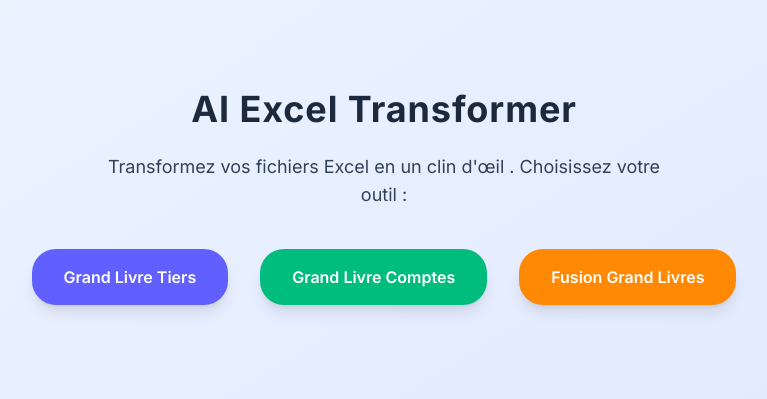
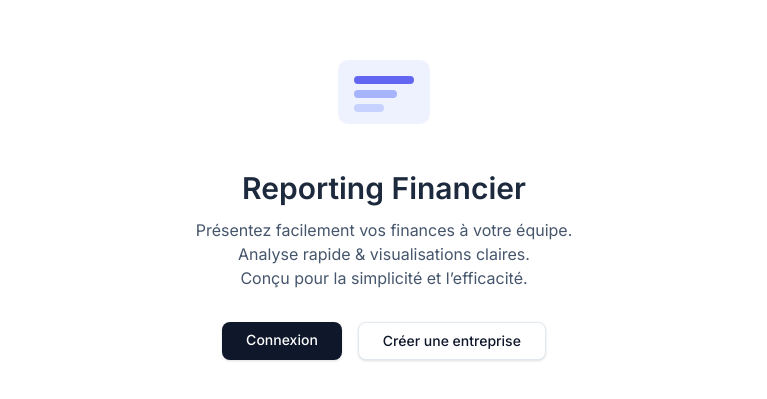
Before and after one commit to AngeKano/repfi, a Next.js app: page / in a window 1280 px wide. Shown: the part 203-602 px from the top of the page, without its empty margins (256-1023 px from the left). Built offline with nearby package versions, Linux system fonts and the light colour scheme.

Commit message:
refactor(page): Update homepage layout and styling. Change title to "Reporting Financier", enhance description, and replace call-to-action buttons for user authentication. Add illustration for improved visual appeal.

```diff
--- a/app/page.tsx
+++ b/app/page.tsx
@@ -2,43 +2,49 @@ import React from "react";
 
 export default function Home() {
   return (
-    <main className="min-h-screen flex flex-col justify-center items-center bg-gradient-to-br from-blue-50 to-indigo-100 overflow-hidden">
-      <h1 className="text-4xl font-bold mb-6 tracking-wide text-slate-800 animate-fadeInDown">
-        AI Excel Transformer
+    <main className="min-h-screen bg-white flex flex-col items-center justify-center px-4">
+      {/* Illustration */}
+      <div className="mb-4">
+        <svg
+          width="120"
+          height="120"
+          viewBox="0 0 120 120"
+          aria-hidden="true"
+          className="mx-auto"
+        >
+          <rect x="14" y="26" width="92" height="64" rx="10" fill="#EEF2FF" />
+          <rect x="30" y="42" width="60" height="8" rx="4" fill="#6366f1" />
+          <rect x="30" y="56" width="43" height="8" rx="4" fill="#a5b4fc" />
+          <rect x="30" y="70" width="30" height="8" rx="4" fill="#c7d2fe" />
+        </svg>
+      </div>
+      {/* Title */}
+      <h1 className="text-3xl font-semibold text-slate-800 mb-3 text-center">
+        Reporting Financier
       </h1>
-      <p className="text-lg text-slate-700 mb-10 text-center max-w-xl animate-fadeIn">
-        Transformez vos fichiers Excel en un clin d'œil . Choisissez votre outil
-        :
+      {/* Description */}
+      <p className="text-slate-600 text-center mb-8 max-w-md">
+        Présentez facilement vos finances à votre équipe.
+        <br />
+        Analyse rapide & visualisations claires.
+        <br />
+        Conçu pour la simplicité et l’efficacité.
       </p>
-      <ul className="flex gap-8 animate-fadeInUp">
-        <li>
+      {/* Call-to-action buttons */}
+      <div className="flex gap-4">
         <a
-            href="/gl-tiers"
-            className="inline-block px-8 py-4 rounded-3xl bg-indigo-500 text-white font-semibold text-base no-underline shadow-lg transition-transform duration-200 hover:scale-105 focus:scale-105 animate-popIn"
-            style={{ animationDelay: "0.6s", animationFillMode: "both" }}
+          href="/auth/signin"
+          className="px-6 py-2 rounded-md bg-slate-900 text-white font-medium text-sm shadow-sm hover:bg-slate-800 transition"
         >
-            Grand Livre Tiers
+          Connexion
         </a>
-        </li>
-        <li>
         <a
-            href="/gl-comptes"
-            className="inline-block px-8 py-4 rounded-3xl bg-emerald-500 text-white font-semibold text-base no-underline shadow-lg transition-transform duration-200 hover:scale-105 focus:scale-105 animate-popIn"
-            style={{ animationDelay: "0.8s", animationFillMode: "both" }}
+          href="/auth/signup"
+          className="px-6 py-2 rounded-md border border-slate-200 bg-white text-slate-900 font-medium text-sm shadow-sm hover:bg-slate-100 transition"
         >
-            Grand Livre Comptes
+          Créer une entreprise
         </a>
-        </li>
-        <li>
-          <a
-            href="/gl-fusion"
-            className="inline-block px-8 py-4 rounded-3xl bg-orange-400 text-white font-semibold text-base no-underline shadow-lg transition-transform duration-200 hover:scale-105 focus:scale-105 animate-popIn"
-            style={{ animationDelay: "1s", animationFillMode: "both" }}
-          >
-            Fusion Grand Livres
-          </a>
-        </li>
-      </ul>
+      </div>
     </main>
   );
 }
```
Lines whose indentation alone changed are shown as unchanged.
